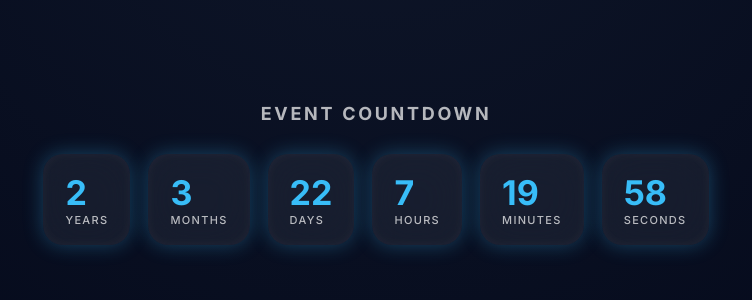
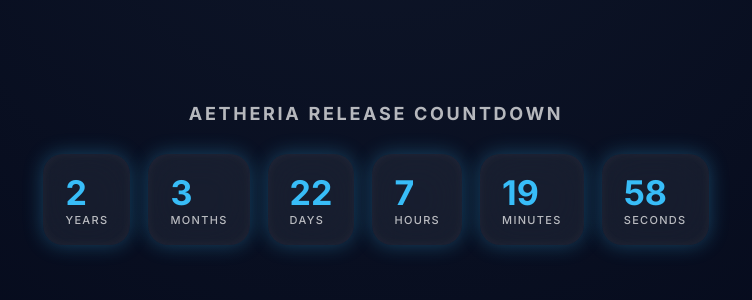
Before and after one commit to DavidTheD3veloper/countdown-aetheria, a Next.js app: page / in a window 1280 px wide. Shown: the part 232-532 px from the top of the page, without its empty margins (264-1016 px from the left). Built offline with nearby package versions, Linux system fonts and the light colour scheme.

Commit message:
Change countdown title to 'Aetheria Release Countdown'
Updated countdown display title to 'Aetheria Release Countdown'.

```diff
--- a/app/page.js
+++ b/app/page.js
@@ -53,7 +53,7 @@ export default function Home() {
 
   return (
     <main className="wrapper">
-      <h1>Event Countdown</h1>
+      <h1>Aetheria Release Countdown</h1>
       <div className="countdown">
         {Object.entries(time).map(([label, value]) => (
           <div className="box" key={label}>
```
